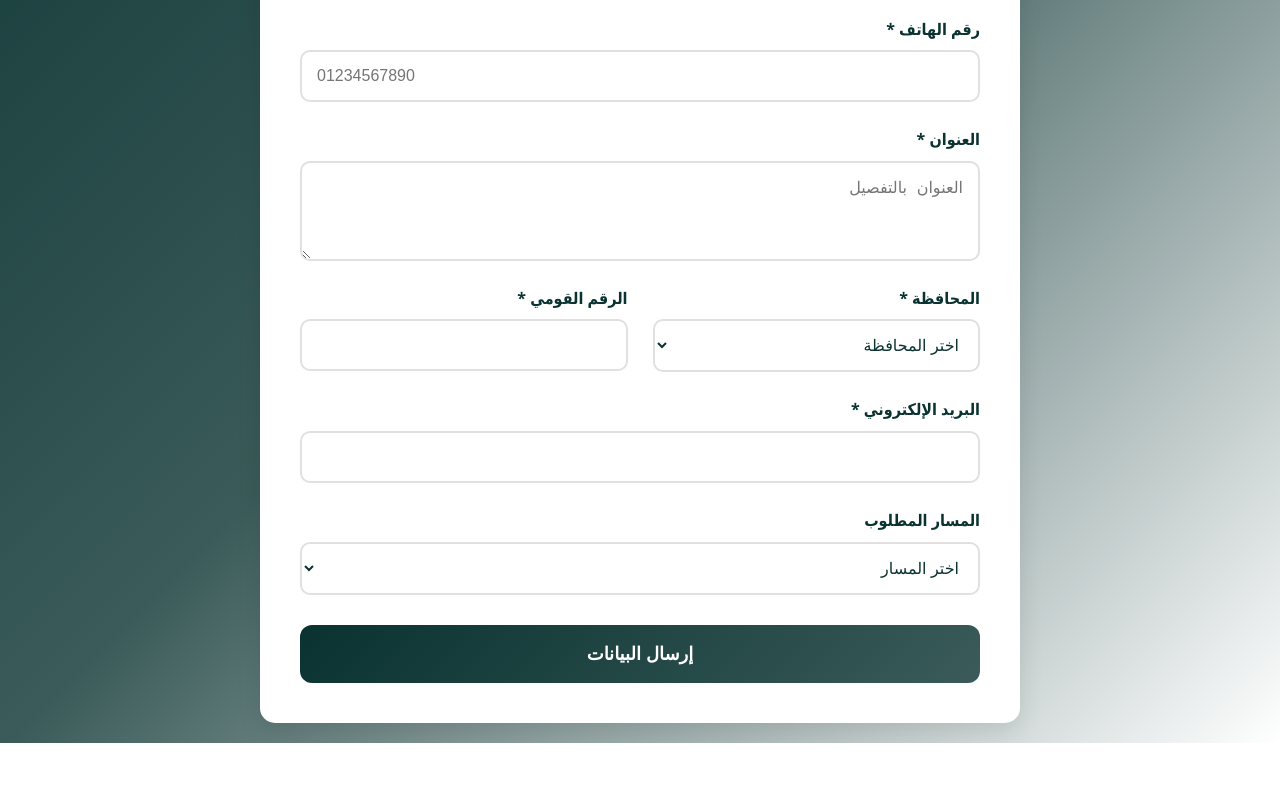
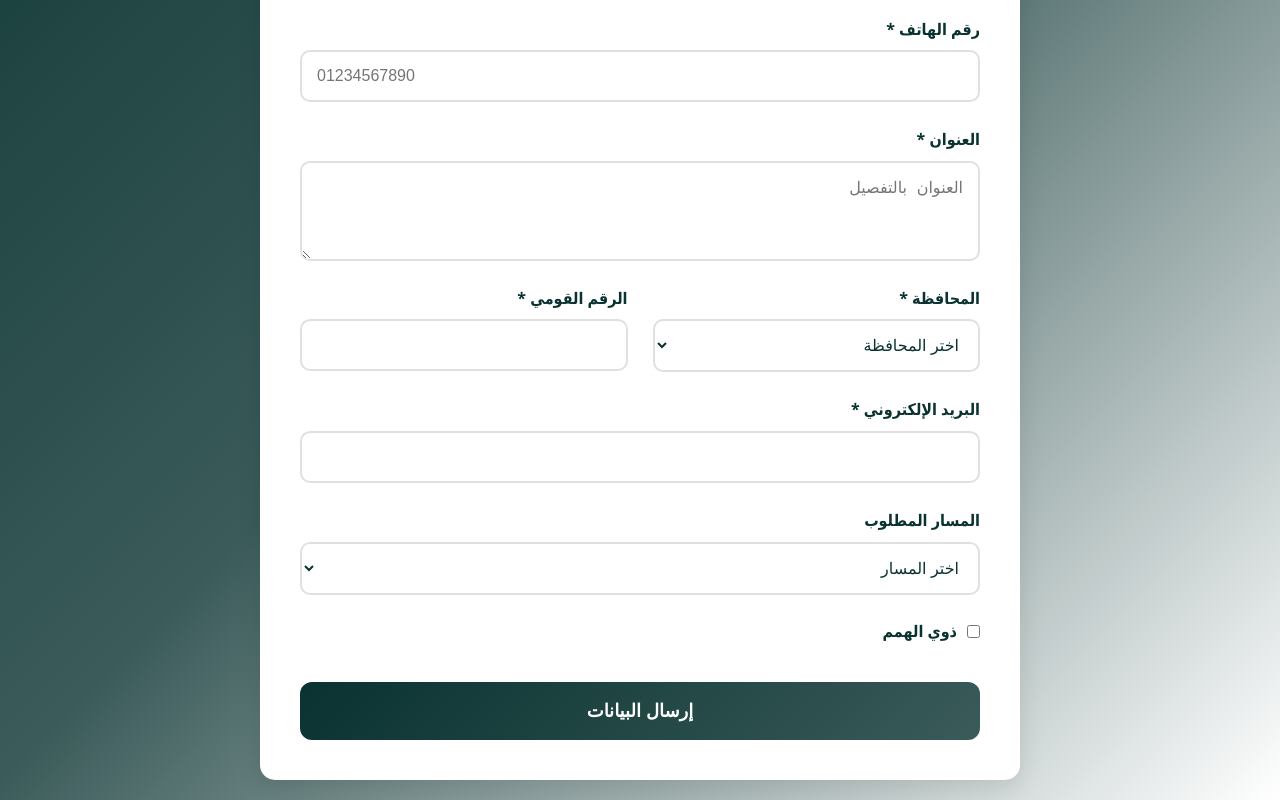
Before and after one commit to 3bdo-Gamal/Edge_form, a plain HTML site: page index.html in a window 1280 px wide. Shown: the part 525-1325 px from the top of the page. Before the commit the page ends 1268 px from the top, so only its background shows below. Drawn offline with Linux system fonts and the light colour scheme.

Commit message:
disbilities

```diff
--- a/index.html
+++ b/index.html
@@ -206,6 +206,16 @@
             min-height: 100px;
         }
 
+        #disability-container {
+  margin-top: 1.5rem;
+}
+
+#disabilityLabel {
+  display: flex;
+  align-items: center;
+  gap: 10px;
+
+}
         .submit-button {
             background: linear-gradient(135deg, rgba(9,50,48,255), rgba(9,50,48,0.8));
             color: white;
@@ -346,6 +356,7 @@
         .form-group:nth-child(8) { animation-delay: 0.8s; }
         .form-group:nth-child(9) { animation-delay: 0.9s; }
         .form-group:nth-child(10) { animation-delay: 1.0s; }
+        .form-group:nth-child(11) { animation-delay: 1.1s; }
 
         @keyframes fadeInUp {
             to {
@@ -483,6 +494,12 @@
                         </select>
                     </div>
                 </div>
+                <div class="form-group full-width" id="disability-container">
+                     <label id="disabilityLabel">
+                    <input type="checkbox" id="isDisabled" name="isDisabled">
+                     <span id="disabilityText">ذوي الهمم</span>
+                    </label>
+                    </div>
 
                 <button type="submit" class="submit-button" id="submitButton">إرسال البيانات</button>
             </form>
@@ -522,7 +539,8 @@
             errorMessage: 'حدث خطأ أثناء إرسال البيانات. يرجى المحاولة مرة أخرى.',
             nationalIdError: 'يجب أن يكون الرقم القومي 14 رقم',
             ageError: 'يرجى إدخال عمر صحيح',
-            phoneError: 'يرجى إدخال رقم هاتف صحيح (11 رقم)'
+            phoneError: 'يرجى إدخال رقم هاتف صحيح (11 رقم)',
+            disabilityText: 'ذوي الهمم',
         },
         en: {
             pageTitle: 'Registration Form',
@@ -552,7 +570,8 @@
             errorMessage: 'An error occurred while submitting data. Please try again.',
             nationalIdError: 'National ID must be 14 digits',
             ageError: 'Please enter a valid age',
-            phoneError: 'Please enter a valid phone number (11 digits)'
+            phoneError: 'Please enter a valid phone number (11 digits)',
+            disabilityText: 'with disabilities',
         }
     };
 
@@ -610,7 +629,7 @@
         if (phoneInput) {
             phoneInput.placeholder = lang.phonePlaceholder;
         }
-
+         document.getElementById('disabilityText').textContent = lang.disabilityText;
         updateGovernorateOptions();
         updateTrackOptions();
     }
@@ -754,7 +773,7 @@
     }
 
 
-    const GOOGLE_SCRIPT_URL = 'https://script.google.com/macros/s/AKfycby4ggTjLTL7fPWEq8BMTa_La7bBOtarij30JH9MkRWPRJJY8CMkS_EUcB3DHNyRD84Ttg/exec';
+    const GOOGLE_SCRIPT_URL = 'https://script.google.com/macros/s/AKfycby958pUPE0U2F8Mjuic4_lFr8yeZivt1UNfWh8cX_VZKmq3F5s3rVxWgwV4lwkmnHJ7XA/exec';
 
     async function sendToGoogleSheets(data, form) {
         const submitButton = document.querySelector('.submit-button');
@@ -769,7 +788,7 @@
                 hour: '2-digit', minute: '2-digit', second: '2-digit'
             });
             data.language = currentLanguage;
-
+            data.isDisabled = document.getElementById('isDisabled').checked ? 'Yes' : 'No';
             await fetch(GOOGLE_SCRIPT_URL, {
                 method: 'POST',
                 mode: 'no-cors',
```
